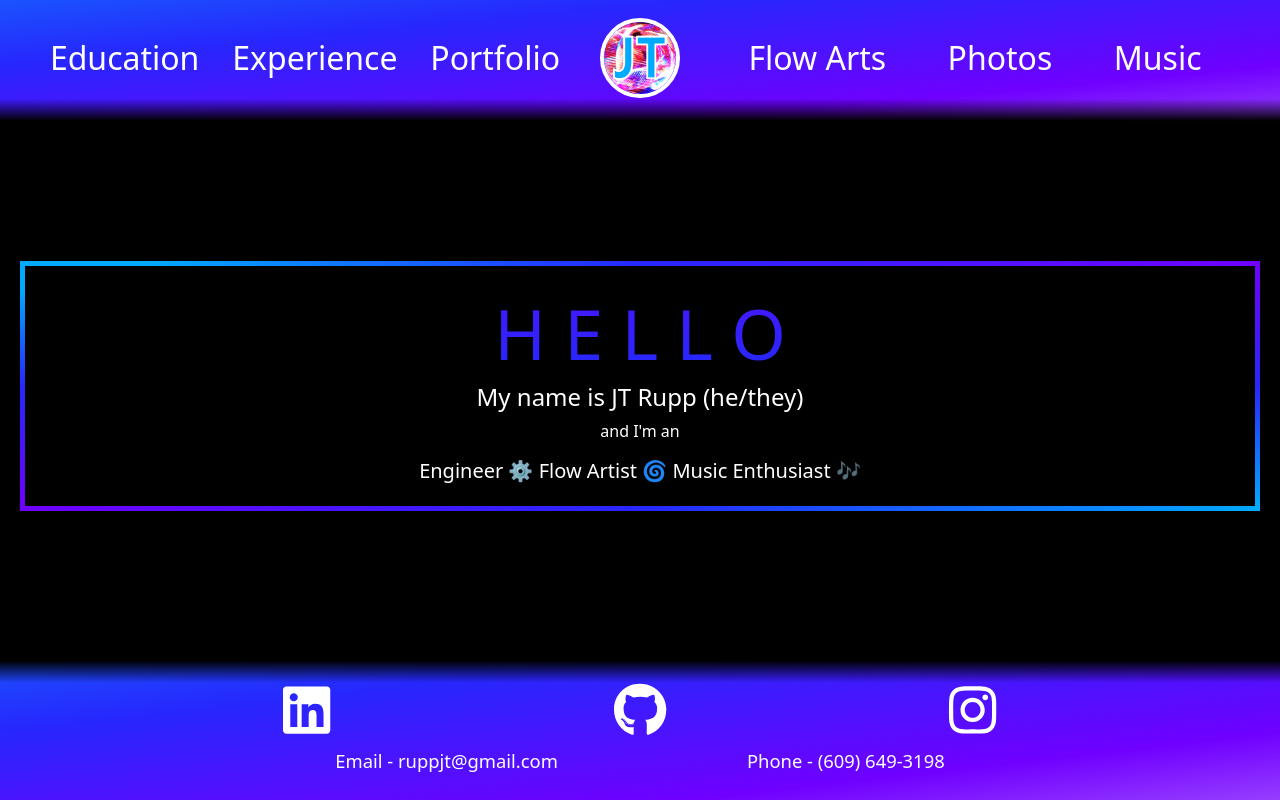
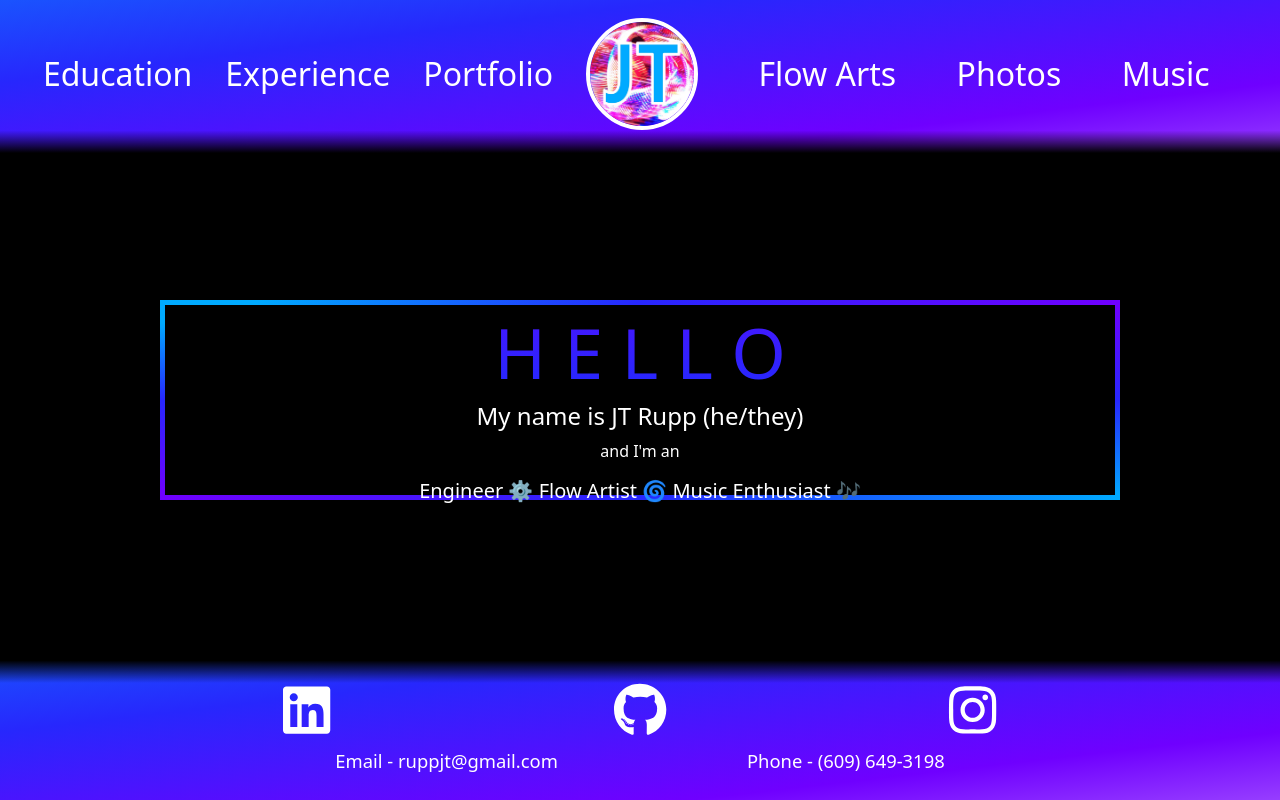
Before and after one commit to jtpurp/jt, a React (Create React App) app: page / in a window 1280 px wide. Built offline with nearby package versions, Linux system fonts and the light colour scheme.

Commit message:
Styling 1.0

```diff
--- a/src/components/Music.js
+++ b/src/components/Music.js
@@ -103,14 +103,38 @@ class Music extends React.Component {
                                 </tr>
                             </thead>
                             <tbody>
+                                <tr className="music-row">
+                                    <td>Lane 8</td>
+                                    <td>Road</td>
+                                    <td>Brightest Lights</td>
+                                    <td>https://open.spotify.com/track/6kckNpuM5oXZrObLExRg6d?si=413ba4a967544c38</td>
+                                </tr>
+                                <tr className="music-row">
+                                    <td>Liquid Stranger</td>
+                                    <td>Busy</td>
+                                    <td>Balance</td>
+                                    <td>https://open.spotify.com/track/6Z1U91V88D4Hs6zyttW8sr?si=fcf57759f59248f9</td>
+                                </tr>
+                                <tr className="music-row">
+                                    <td>GRiZ</td>
+                                    <td>Smash the Funk</td>
+                                    <td>Mad Liberation</td>
+                                    <td>https://open.spotify.com/track/1kiEueR1jHSW2dD4LSD6X0?si=41af4a9635274c0b</td>
+                                </tr>
+                                <tr className="music-row">
+                                    <td>NERO</td>
+                                    <td>Me And You</td>
+                                    <td>Welcome Reality +</td>
+                                    <td>https://open.spotify.com/track/0xIof5gmHjFY0t1eX7angP?si=030f18a1aa234bfb</td>
+                                </tr>
                                 {
                                     this.state.music.map(
                                         music =>
                                             <tr className="music-row" key={music.musicId} onClick={() => this.editMusicSuggestion(music.musicId)}>
-                                                <td >{music.artist}</td>
-                                                <td >{music.song}</td>
-                                                <td >{music.album}</td>
-                                                <td >{music.link}</td>
+                                                <td>{music.artist}</td>
+                                                <td>{music.song}</td>
+                                                <td>{music.album}</td>
+                                                <td>{music.link}</td>
                                             </tr>
                                     )
                                 }
--- a/src/styles/Home.css
+++ b/src/styles/Home.css
@@ -13,11 +13,17 @@
     background-size: 200% 200%;
     animation: movingGradient 7.5s linear infinite;
 
-    height: 250px;
-    padding-top: 25px;
-    margin-left: 20px;
-    margin-right: 20px;
+    width: 75vw;
+    height: 25vh;
+    position: absolute;
+    margin: auto;
+    left: 0;
+    right: 0;
+    bottom: 0;
+    top: 0;
+
     text-align: center;
+    padding-top: 5px;
 }
 
 #hello {
--- a/src/styles/Navbar.css
+++ b/src/styles/Navbar.css
@@ -64,7 +64,7 @@
 }
 
 #logo {
-    height: 5rem;
+    height: 7rem;
     border-style: solid;
     border-color: white;
     border-radius: 5rem;
```
